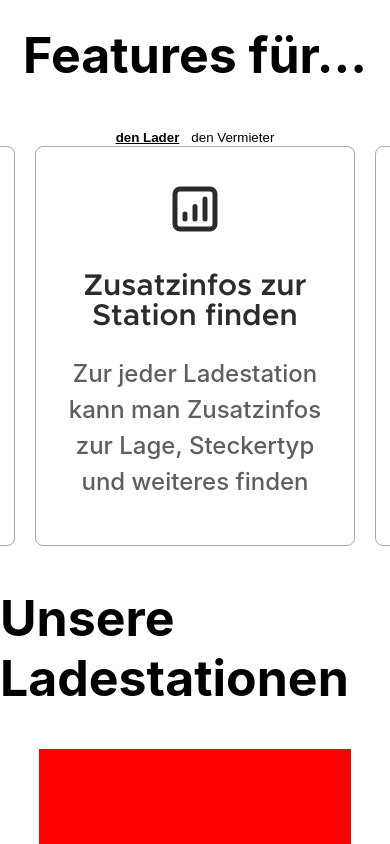
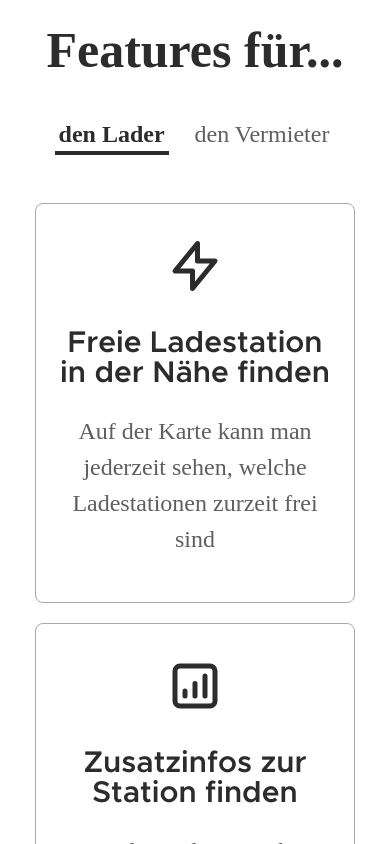
Before and after one commit to fhaussener/chargingfox_productpage, a Next.js app: page / in a window 390 px wide. Shown: the part 860-1704 px from the top of the page. Built offline with nearby package versions, Linux system fonts and the light colour scheme; a web font is replaced by a local one.

Commit message:
Style featurelist

```diff
--- a/components/FeatureToggle/index.module.scss
+++ b/components/FeatureToggle/index.module.scss
@@ -1,11 +1,22 @@
 .ToggleContainer {
+  margin-bottom: 48px;
+
   .menuItem {
     background: none;
     border: none;
+    font-size: 24px;
+    font-family: Metropolis;
+    color: #5f5f5f;
+
+    &:first-of-type {
+      margin-right: 20px;
+    }
   }
 
   .selected {
     font-weight: bold;
-    text-decoration: underline;
+    border-bottom: 4px solid #2c2c2c;
+    color: #2c2c2c;
+    padding: 0 4px 3px 4px;
   }
 }
--- a/styles/globals.css
+++ b/styles/globals.css
@@ -2,7 +2,12 @@ html,
 body {
   padding: 0;
   margin: 0;
-  font-family: Metropolis, -apple-system, Helvetica Neue, sans-serif;
+  font-family: Metropolis;
+  color: #2c2c2c;
+}
+
+button {
+  color: #2c2c2c;
 }
 
 a {
--- a/styles/home.module.scss
+++ b/styles/home.module.scss
@@ -22,3 +22,13 @@
   flex-direction: column;
   align-items: center;
 }
+
+@media screen and (max-width: 1000px) {
+  .featureList {
+    align-items: center;
+    flex-direction: column;
+    & > div {
+      margin-bottom: 20px;
+    }
+  }
+}
--- a/styles/partner.module.scss
+++ b/styles/partner.module.scss
@@ -22,3 +22,13 @@
     justify-content: space-between;
   }
 }
+
+@media screen and (max-width: 1000px) {
+  .featureList {
+    align-items: center;
+    flex-direction: column;
+    & > div {
+      margin-bottom: 20px;
+    }
+  }
+}
```
